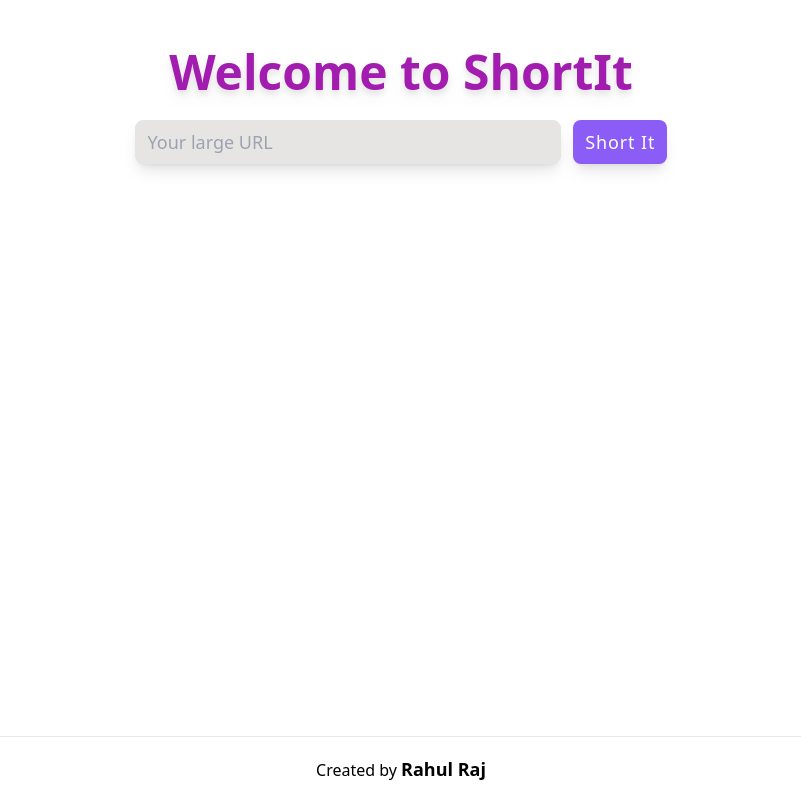
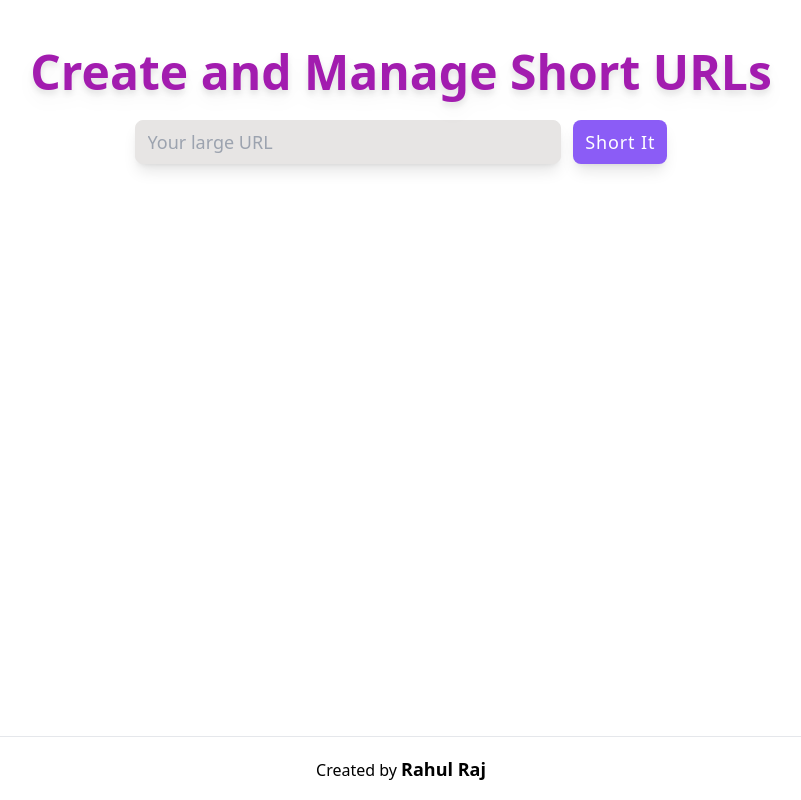
Before and after one commit to Rrhul0/shortit, a Next.js app: page / in a window 1280 px wide. Shown: the whole page, without its empty margins (239-1040 px from the left). Built offline with nearby package versions, Linux system fonts and the light colour scheme.

Commit message:
change main title of home page

```diff
--- a/pages/index.tsx
+++ b/pages/index.tsx
@@ -8,7 +8,7 @@ export default function Home() {
     return (
         <div className='flex flex-col items-center gap-6'>
             <h1 className='font-extrabold text-fuchsia-700 text-5xl mt-12 text-center drop-shadow-lg'>
-                Welcome to ShortIt
+                Create and Manage Short URLs
             </h1>
 
             <CreateUrlForm setProcessing={setProcessing} />
```
